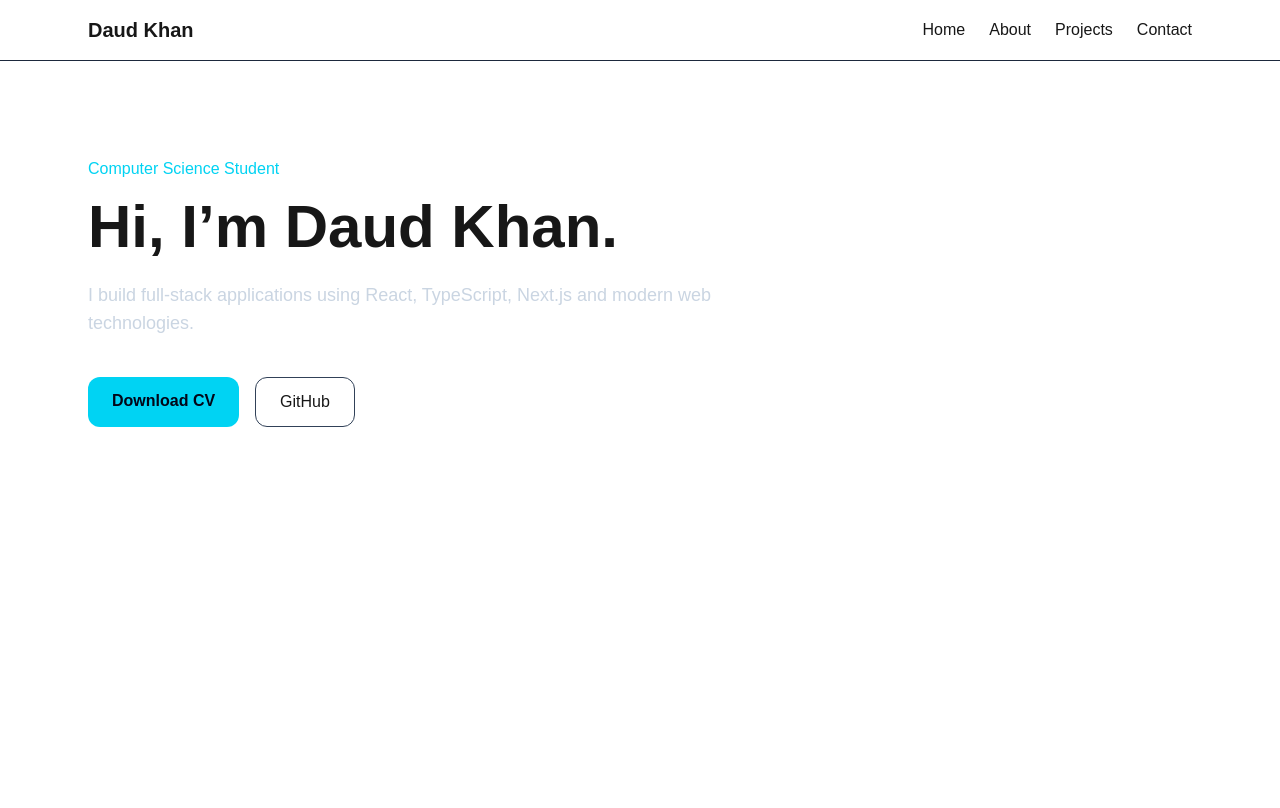
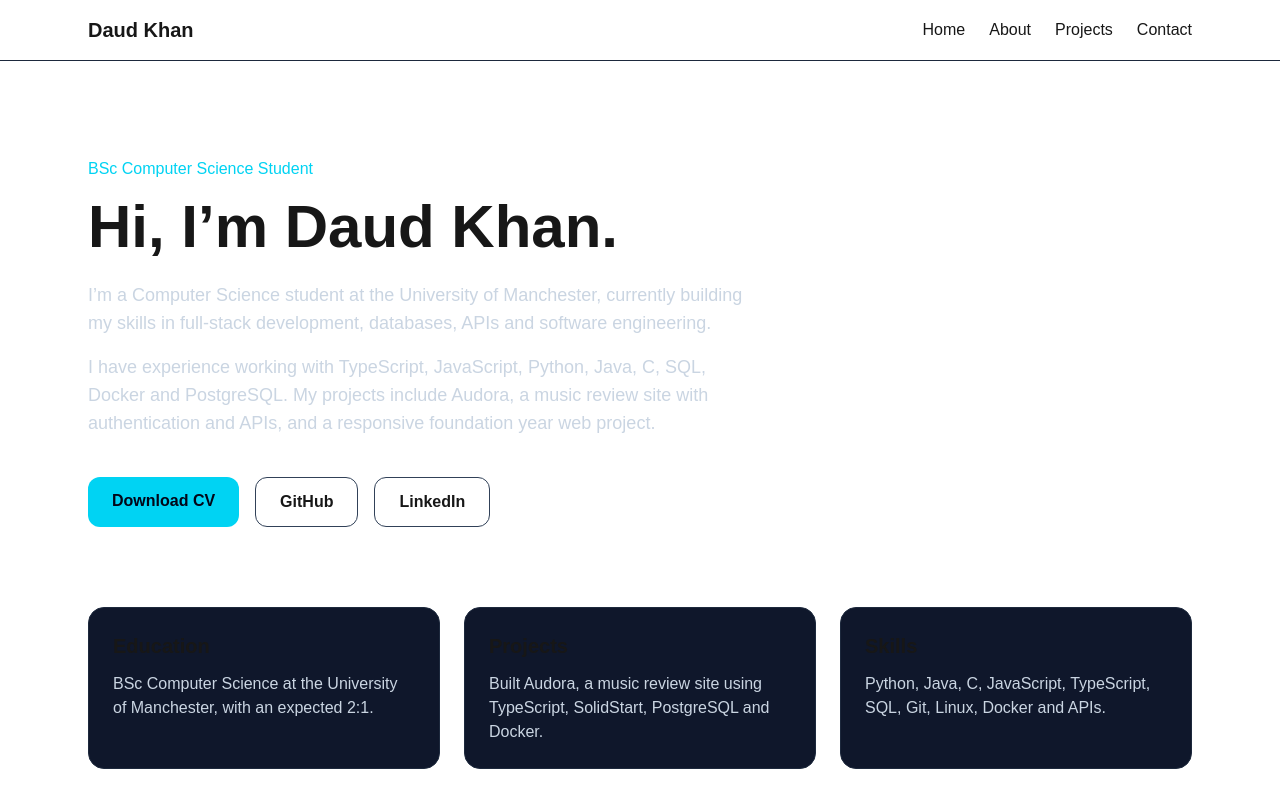
Before and after one commit to daudkhan06/daud-portfolio, a Next.js app: page / in a window 1280 px wide. Shown: the top 808 px of the page. Built offline with nearby package versions, Linux system fonts and the light colour scheme.

Commit message:
improved site

```diff
--- a/app/page.tsx
+++ b/app/page.tsx
@@ -1,22 +1,30 @@
 export default function Home() {
   return (
     <main className="mx-auto max-w-6xl px-6 py-24">
-      <p className="text-cyan-400">Computer Science Student</p>
+      <p className="text-cyan-400">BSc Computer Science Student</p>
 
       <h1 className="mt-4 text-6xl font-bold">
         Hi, I’m Daud Khan.
       </h1>
 
       <p className="mt-6 max-w-2xl text-lg text-slate-300">
-        I build full-stack applications using React, TypeScript,
-        Next.js and modern web technologies.
+        I’m a Computer Science student at the University of Manchester,
+        currently building my skills in full-stack development, databases,
+        APIs and software engineering.
       </p>
 
-      <div className="mt-10 flex gap-4">
+      <p className="mt-4 max-w-2xl text-lg text-slate-300">
+        I have experience working with TypeScript, JavaScript, Python, Java,
+        C, SQL, Docker and PostgreSQL. My projects include Audora, a music
+        review site with authentication and APIs, and a responsive foundation
+        year web project.
+      </p>
+
+      <div className="mt-10 flex flex-wrap gap-4">
         <a
           href="/Daud-Khan-CV.pdf"
           download
-          className="rounded-xl bg-cyan-400 px-6 py-3 font-semibold text-slate-950 hover:scale-105"
+          className="rounded-xl bg-cyan-400 px-6 py-3 font-semibold text-slate-950 transition-all duration-300 hover:scale-[1.02] hover:bg-cyan-300"
         >
           Download CV
         </a>
@@ -24,11 +32,45 @@ export default function Home() {
         <a
           href="https://github.com/daudkhan06"
           target="_blank"
-          className="rounded-xl border border-slate-700 px-6 py-3 hover:scale-105"
+          className="rounded-xl border border-slate-700 px-6 py-3 font-semibold transition-all duration-300 hover:scale-[1.02] hover:bg-slate-800"
         >
           GitHub
         </a>
+
+        <a
+          href="https://linkedin.com/in/daud-khan-cs"
+          target="_blank"
+          className="rounded-xl border border-slate-700 px-6 py-3 font-semibold transition-all duration-300 hover:scale-[1.02] hover:bg-slate-800"
+        >
+          LinkedIn
+        </a>
       </div>
+
+      <section className="mt-20 grid gap-6 md:grid-cols-3">
+        <div className="rounded-2xl border border-slate-800 bg-slate-900 p-6 transition-all duration-300 hover:scale-[1.02] hover:bg-slate-800">
+          <h2 className="text-xl font-semibold">Education</h2>
+          <p className="mt-3 text-slate-300">
+            BSc Computer Science at the University of Manchester, with an
+            expected 2:1.
+          </p>
+        </div>
+
+        <div className="rounded-2xl border border-slate-800 bg-slate-900 p-6 transition-all duration-300 hover:scale-[1.02] hover:bg-slate-800">
+          <h2 className="text-xl font-semibold">Projects</h2>
+          <p className="mt-3 text-slate-300">
+            Built Audora, a music review site using TypeScript, SolidStart,
+            PostgreSQL and Docker.
+          </p>
+        </div>
+
+        <div className="rounded-2xl border border-slate-800 bg-slate-900 p-6 transition-all duration-300 hover:scale-[1.02] hover:bg-slate-800">
+          <h2 className="text-xl font-semibold">Skills</h2>
+          <p className="mt-3 text-slate-300">
+            Python, Java, C, JavaScript, TypeScript, SQL, Git, Linux, Docker
+            and APIs.
+          </p>
+        </div>
+      </section>
     </main>
   );
 }
```
Also changed, not shown: 1 other file (tests, documents, lock files or other folders).
